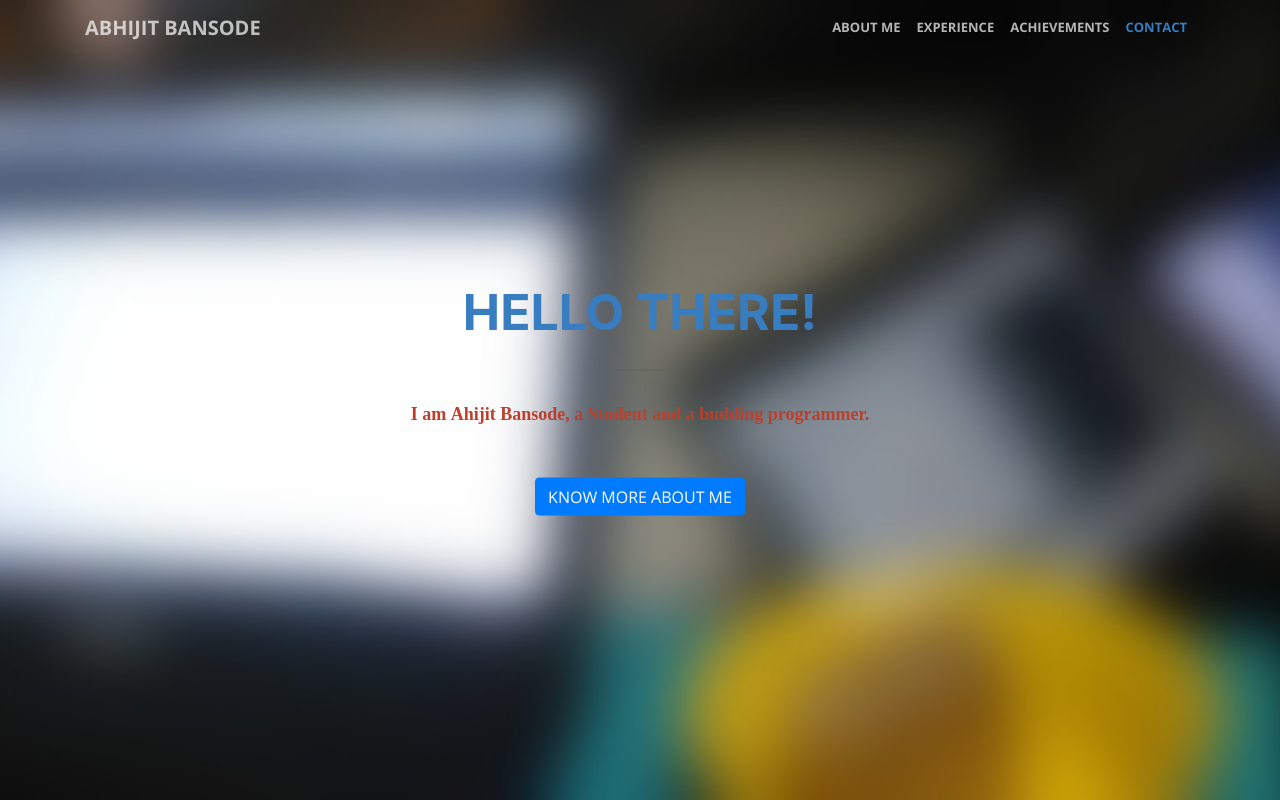
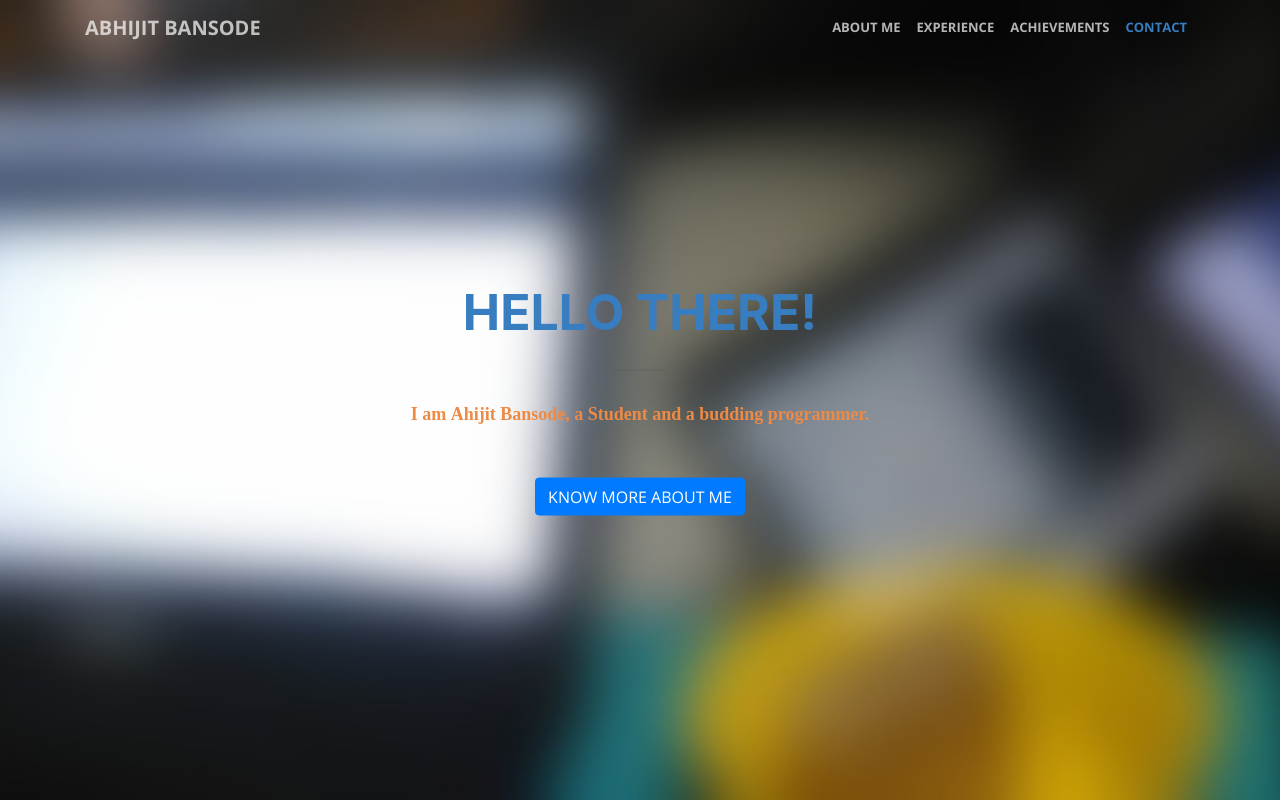
Before and after one commit to AbbyB97/abhijitbansode, a website with bundled scripts: page index.html in a window 1280 px wide. Shown: the top 800 px of the page. Built offline with nearby package versions, Linux system fonts and the light colour scheme.

Commit message:
Update index.html

```diff
--- a/index.html
+++ b/index.html
@@ -65,7 +65,7 @@
         <div class="header-content-inner">
             <h1 style="color: #377DC0" id="homeHeading">Hello there!</h1>
             <hr>
-            <p style="font-family: FontAwesome;color:  	#be3e2b;font-weight: bold;">I am Ahijit Bansode,
+            <p style="font-family: FontAwesome;color: #ed8a45;font-weight: bold;">I am Ahijit Bansode,
                 a Student and a budding programmer.</p>
             <a class="btn btn-primary btn-xl js-scroll-trigger" href="#about">Know More about me</a>
         </div>
```
